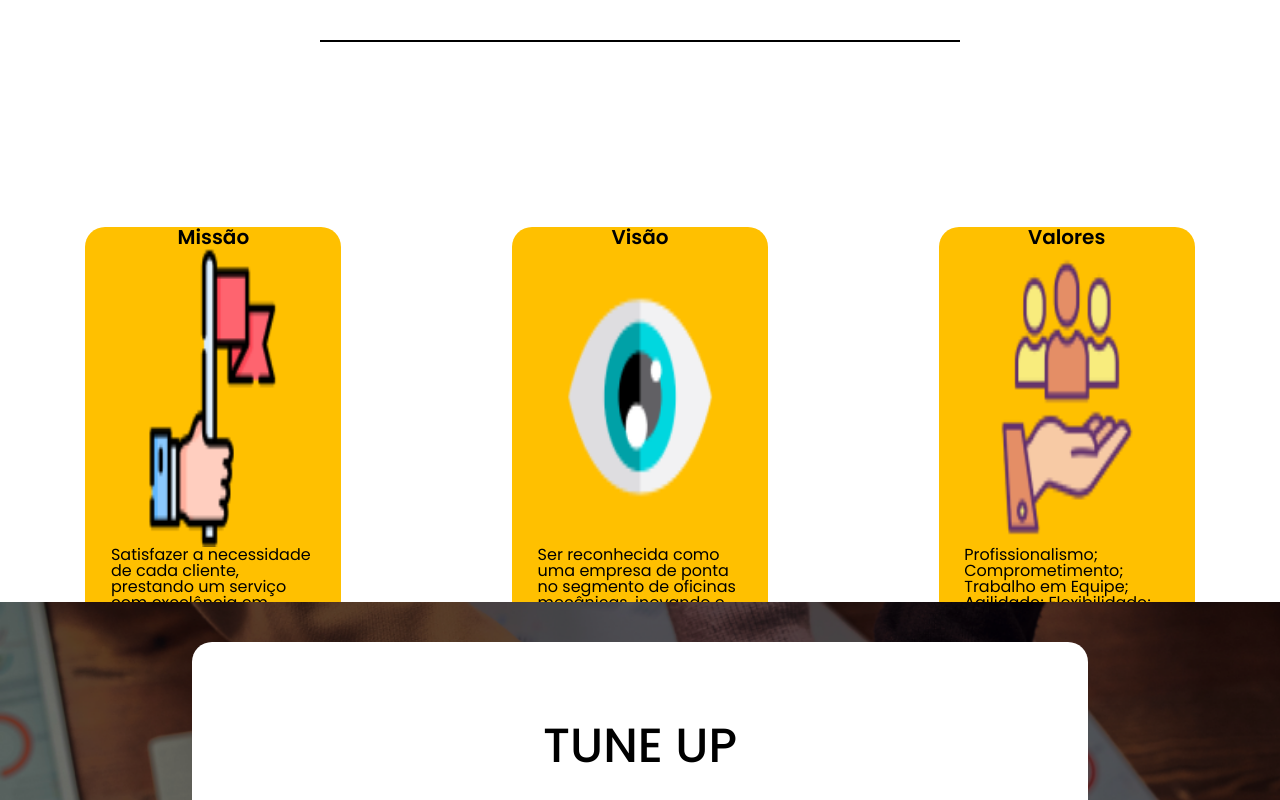
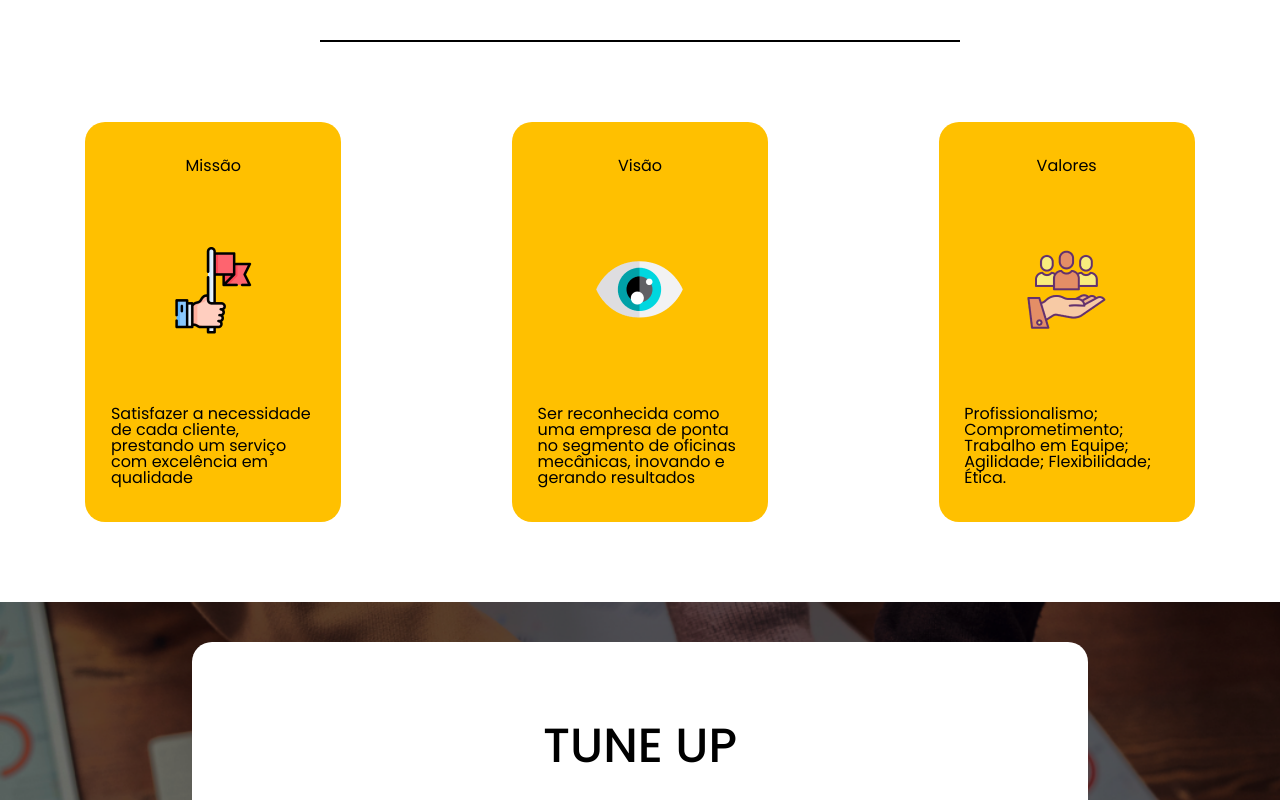
Before and after one commit to gabriel-reis-silva/tune-up, a React (Create React App) app in the folder Aplicativo/frontend/: page /home-user in a window 1280 px wide. Shown: the part 1160-1960 px from the top of the page. Built offline with nearby package versions, Linux system fonts and the light colour scheme.

Commit message:
Fixing class names and tag styling

```diff
--- a/Aplicativo/frontend/src/assets/css/style_dashboards.css
+++ b/Aplicativo/frontend/src/assets/css/style_dashboards.css
@@ -1,10 +1,8 @@
-.cards {
+.cards_dashboard {
     text-align: center;
     width: 97%;
     margin: auto;
-}
 
-.cards {
     display: grid;
     grid-template-columns: 1fr 1fr;
 
@@ -12,13 +10,13 @@
     margin: 0% auto;
 }
 
-.card {
+.card_dashboard {
     margin: 105px 10px;
     height: 365px;
     background-color: black;
 }
 
-.card img {
+.card_dashboard img {
     width: 100%;
     height: 100%;
 }
--- a/Aplicativo/frontend/src/assets/home.css
+++ b/Aplicativo/frontend/src/assets/home.css
@@ -4,12 +4,12 @@
     --cor-secundaria: #0942B4;
     --cor-terciaria: #222;
 }
-h2 {
+.container_home h2 {
     font-weight: 600;
     font-size: 20px;
     font-family: 'Poppins', sans-serif;
 }
-* {
+.container_home * {
     margin: 0;
     padding: 0;
 
--- a/Aplicativo/frontend/src/pages/Dashboard.jsx
+++ b/Aplicativo/frontend/src/pages/Dashboard.jsx
@@ -10,20 +10,20 @@
         <React.Fragment>
             <NavSystem />
             <div className="showcase-dash">
-            <div className="cards">
+                <div className="cards_dashboard">
 
-                <div className="card g-1">
-                    <img src={ImgDash} alt=""/>
+                    <div className="card_dashboard g-1">
+                        <img src={ImgDash} alt="" />
                     </div>
 
-                <div className="card g-1">
-                    <img src={ImgDash} alt=""/>
+                    <div className="card_dashboard g-1">
+                        <img src={ImgDash} alt="" />
                     </div>
                 </div>
 
                 <div className="cards-status-os">
                     <div className="cardg-2">
-                    <img src={ImgDash} alt=""/>
+                        <img src={ImgDash} alt="" />
                     </div>
                 </div>
             </div>
--- a/Aplicativo/frontend/src/pages/HomeMechanic.jsx
+++ b/Aplicativo/frontend/src/pages/HomeMechanic.jsx
@@ -15,7 +15,7 @@
     return (
         <React.Fragment>
             <Nav />
-            <div className="container">
+            <div className="container_home">
                 <div className="div_banner">
                     <div className="banner"></div>
                     <h1 className="title_banner">Qualquer problema, nós vamos solucionar</h1>
```
Lines whose indentation alone changed are shown as unchanged.
